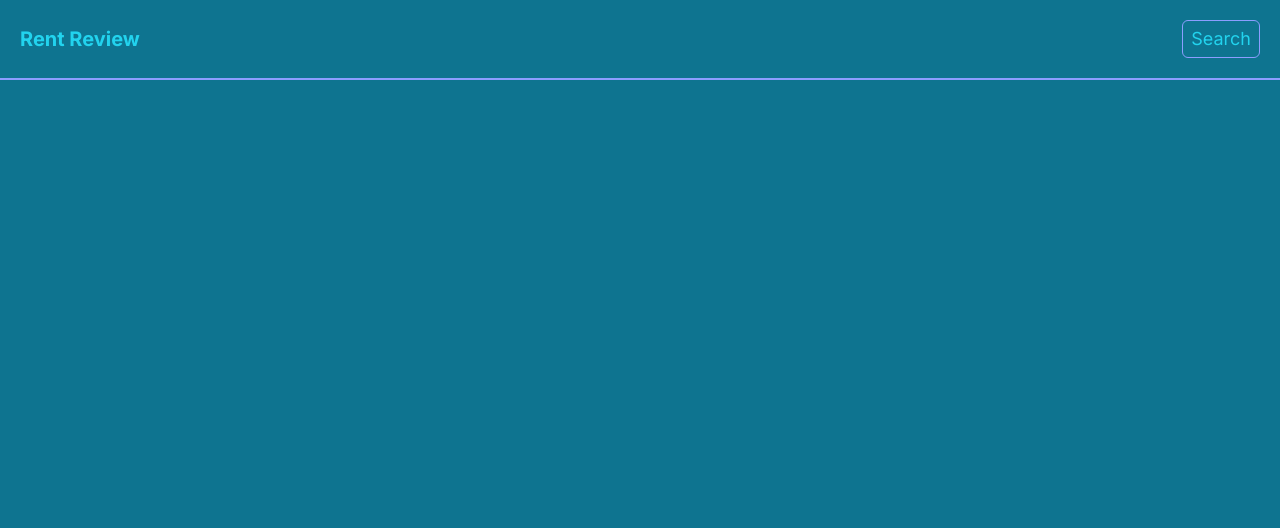
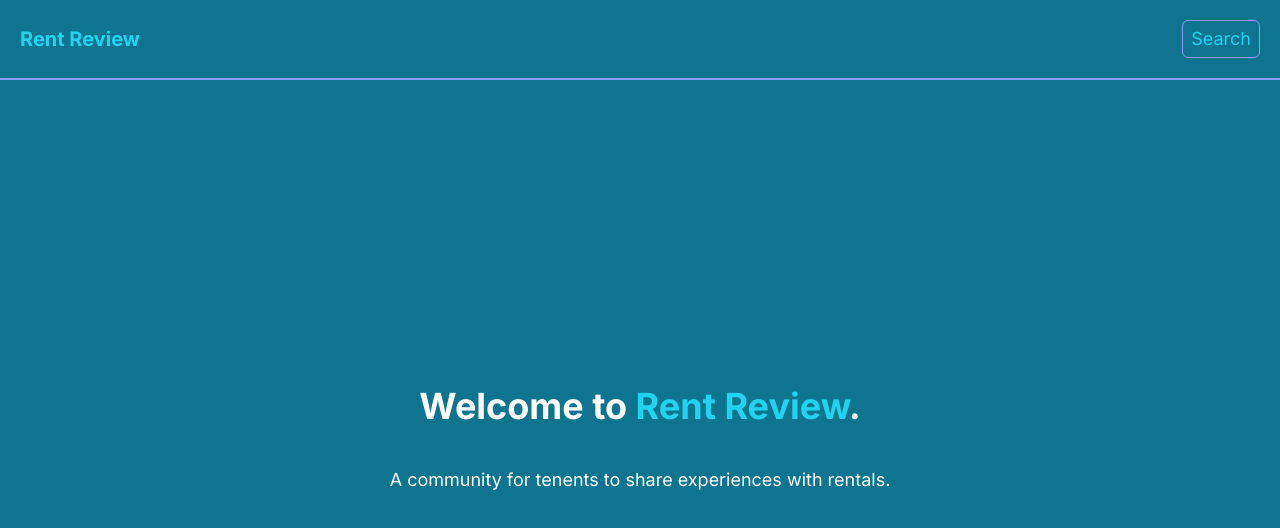
Before and after one commit to CaolanCode/Rent-Review, a Next.js app: page / in a window 1280 px wide. Shown: the top 528 px of the page. Built offline with nearby package versions, Linux system fonts and the light colour scheme.

Commit message:
add welcome message

```diff
--- a/src/app/page.tsx
+++ b/src/app/page.tsx
@@ -1,7 +1,9 @@
 
 export default function Home() {
   return (
-    <>
-    </>
+    <div className="flex justify-center flex-col items-center h-[90vh] gap-10 text-white">
+      <h2 className="text-4xl font-bold">Welcome to <span className="text-primary">Rent Review</span>.</h2>
+      <p className="text-lg">A community for tenents to share experiences with rentals.</p>
+    </div>
   )
 }
--- a/tailwind.config.js
+++ b/tailwind.config.js
@@ -11,7 +11,8 @@ module.exports = {
       "secondary" : "#0e7490",
       "accent" : "#8c9eff",
       "neutral" : "rgb(7 89 133)",
-      "sky" : "rgb(186 230 253)"
+      "sky" : "rgb(186 230 253)",
+      "white" : "rgb(255 255 255)"
     },
     fontFamily: {
       sans: ['Graphik', 'sans-serif'],
```
